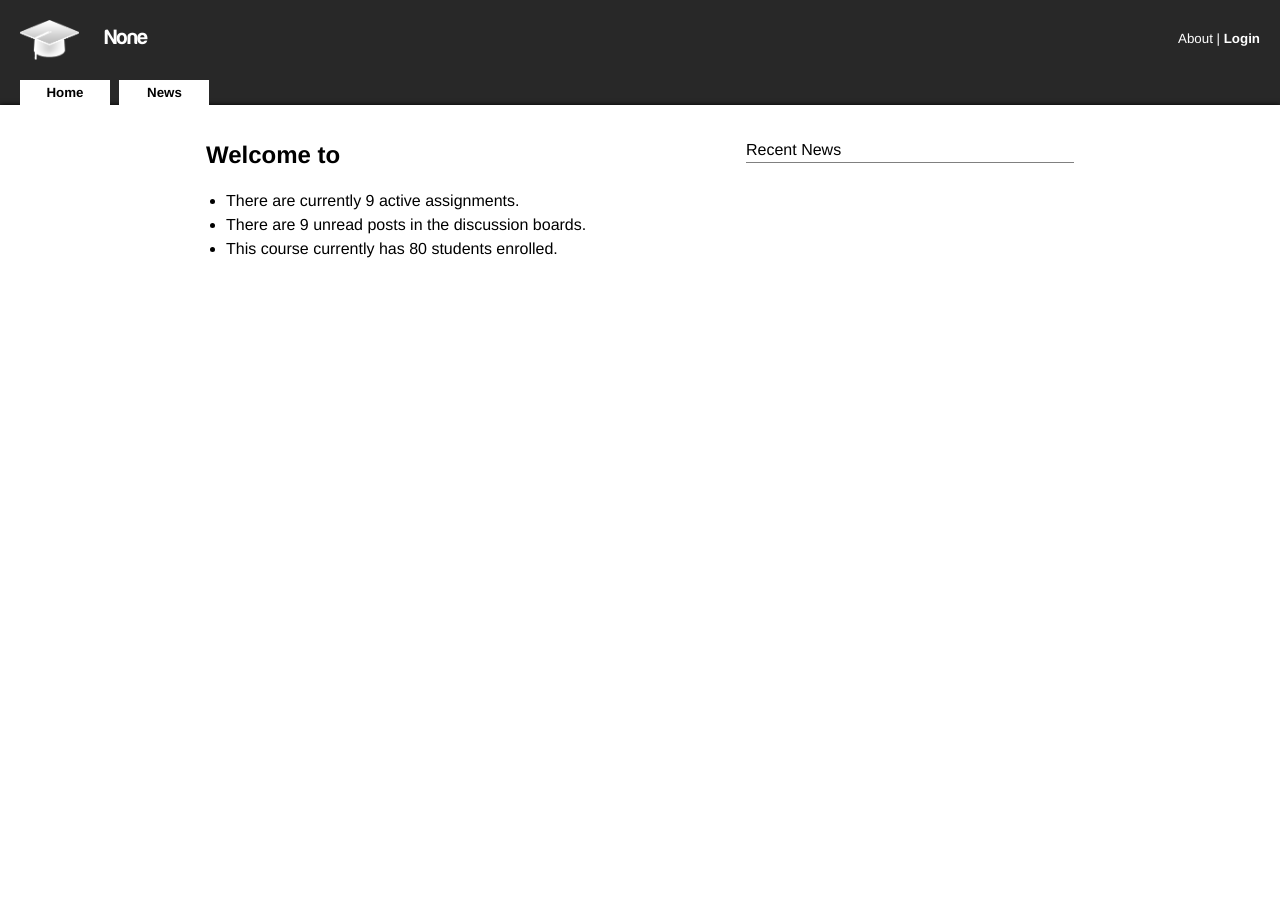
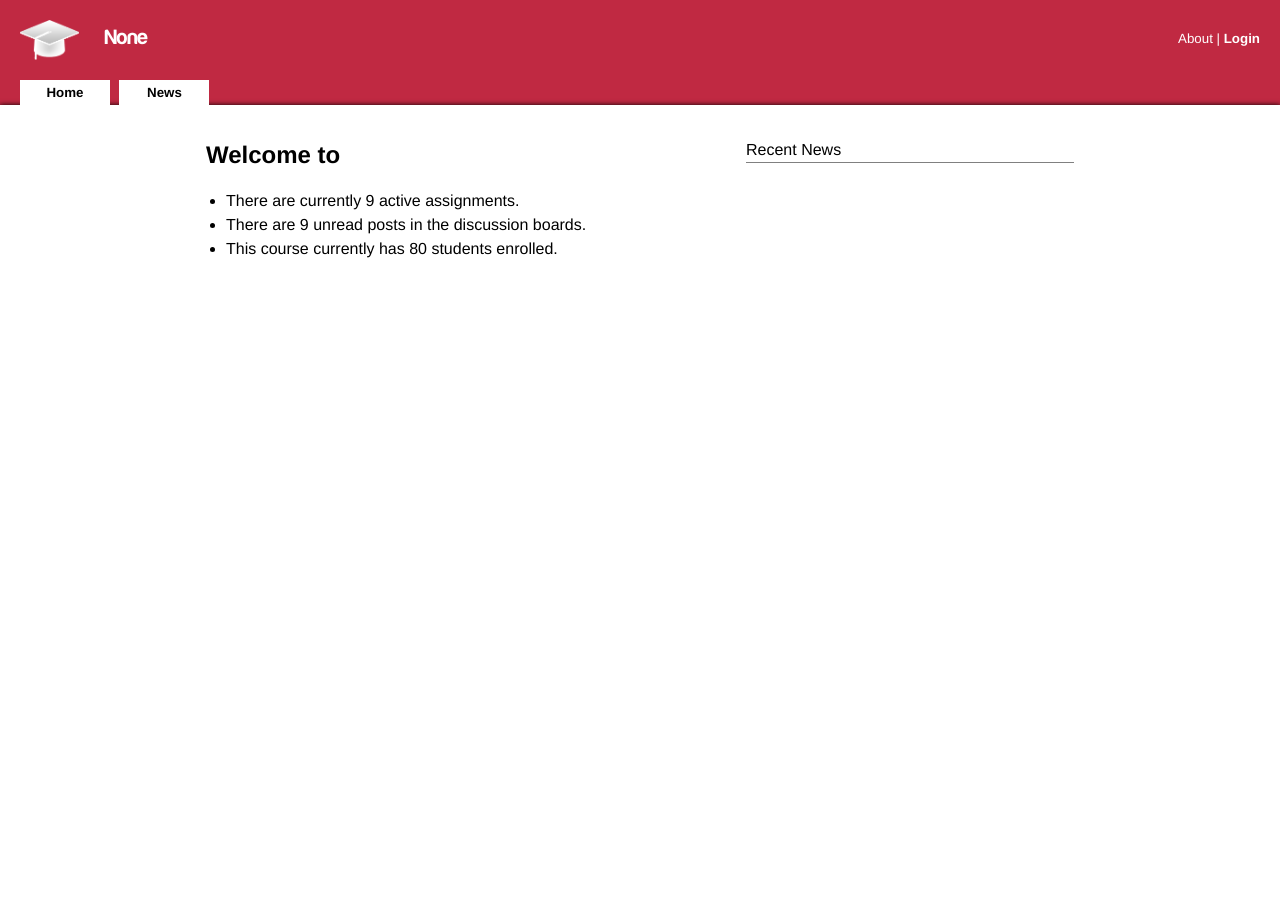
Before and after one commit to zanneth/Seminar, a Django app: template core/templates/home.html in a window 1280 px wide. Run offline with Django 3.2, Linux system fonts and the light colour scheme; the template is opened without the code that fills it, so the values that code supplies are empty.

Commit message:
Changed back to the old background color.

```diff
--- a/core/static/css/master.css
+++ b/core/static/css/master.css
@@ -13,7 +13,7 @@
 	font-size: 12pt;
 	min-width: 1024px;
 
-	background-color: #282828;
+	background-color: #C02942;
 }
 
 
```
